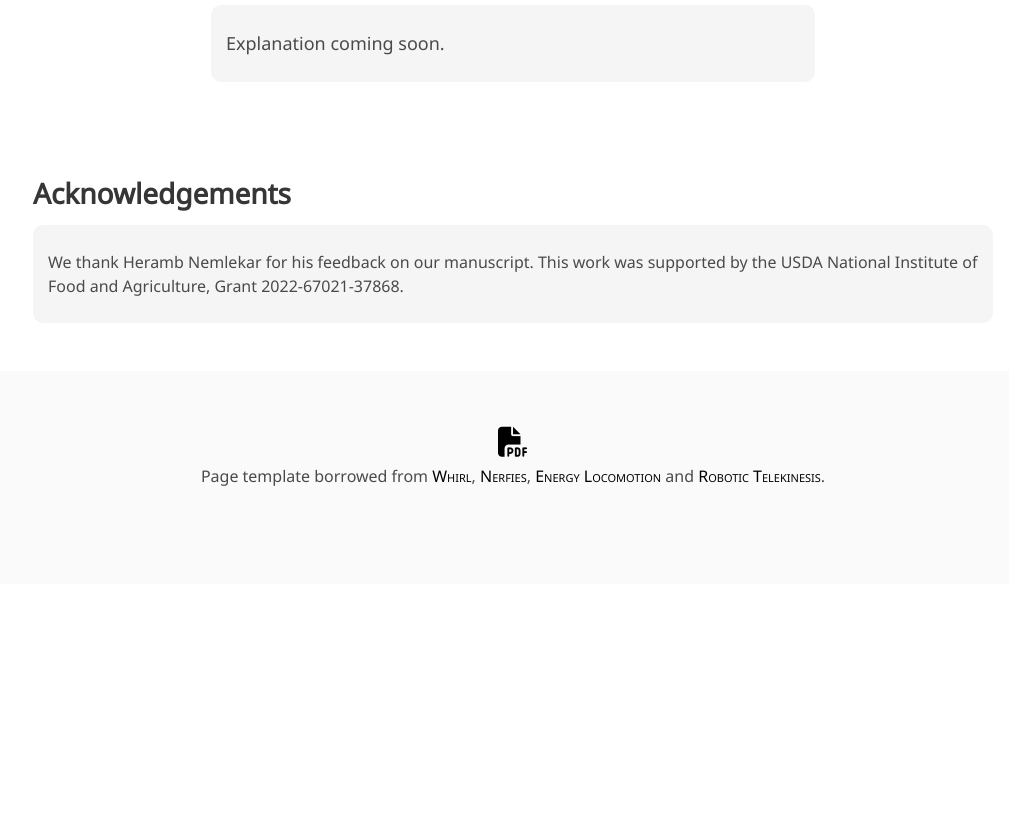
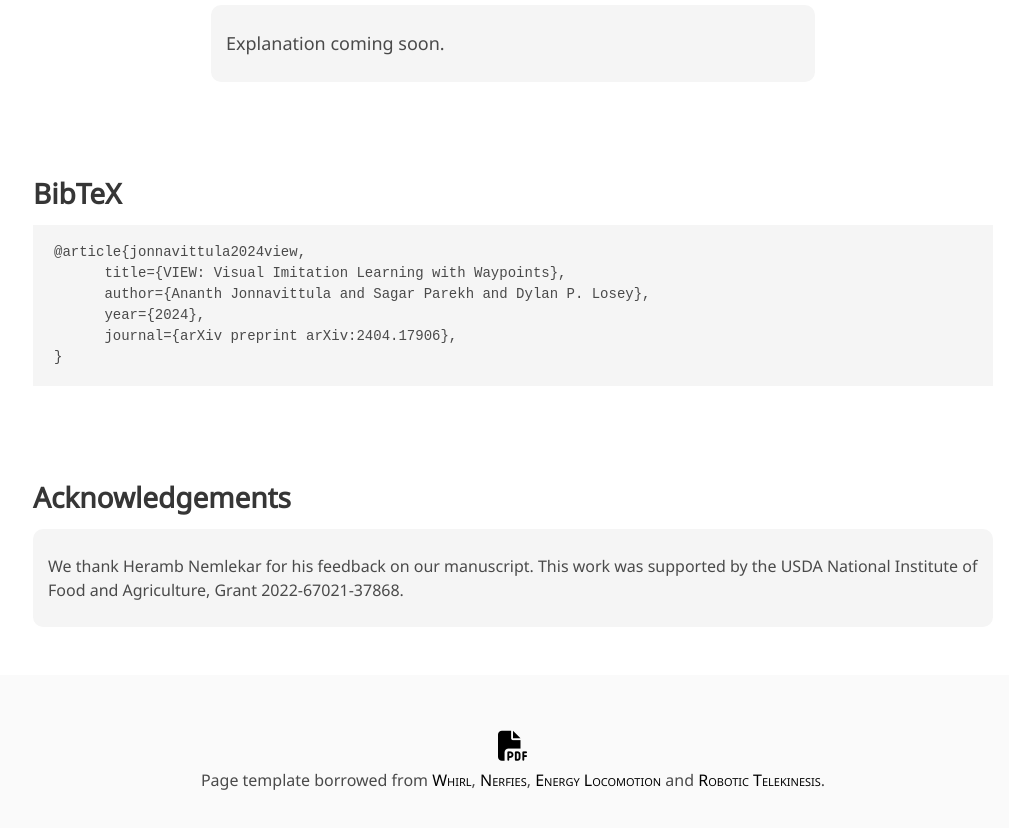
Before and after one commit to VT-Collab/view, a plain HTML site: page docs/index.html in a window 1280 px wide. Shown: the part 3100-3928 px from the top of the page, without its empty margins (127-1136 px from the left). Before the commit the page ends 3684 px from the top, so only its background shows below. Drawn offline with nearby package versions, Linux system fonts and the light colour scheme; some icons are missing; a web font is replaced by a local one.

Commit message:
add citation

```diff
--- a/docs/index.html
+++ b/docs/index.html
@@ -473,17 +473,17 @@
 
 
 
-<!-- <section class="section" id="BibTeX">
+<section class="section" id="BibTeX">
   <div class="container is-max-desktop content">
     <h2 class="titile">BibTeX</h2>
-    <pre><code>@inproceedings{bahl2022human,
-            title={Human-to-Robot Imitation in the Wild},
-            author={Bahl, Shikhar and Gupta, Abhinav and Pathak, Deepak},
-            journal={RSS},
-            year={2022}
-          }</code></pre>
+    <pre><code>@article{jonnavittula2024view,
+      title={VIEW: Visual Imitation Learning with Waypoints},
+      author={Ananth Jonnavittula and Sagar Parekh and Dylan P. Losey},
+      year={2024},
+      journal={arXiv preprint arXiv:2404.17906},
+}</code></pre>
   </div>
-</section> -->
+</section>
 
 
 
```
